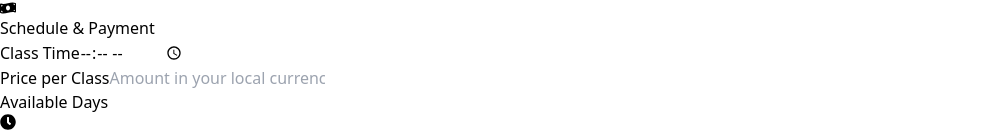
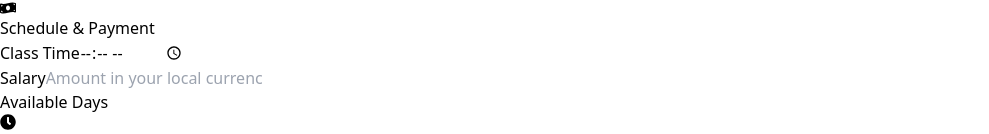
Before and after one commit to ZahinRakin/SolveSpace, a React (Vite) app: page /student/tuitionrequest in a window 1280 px wide. Shown: the part 812-946 px from the top of the page, without its empty margins (0-989 px from the left). Built offline with nearby package versions, Linux system fonts and the light colour scheme.

Commit message:
inside TuitionRequestPage fixed a bug.

```diff
--- a/src/pages/student/TuitionRequestPage.jsx
+++ b/src/pages/student/TuitionRequestPage.jsx
@@ -94,7 +94,7 @@ function TuitionRequestPage() {
       icon: <FaMoneyBillWave className="text-indigo-600" />,
       fields: [
         { label: "Class Time", name: "time", type: "time", placeholder: "" },
-        { label: "Price per Class", name: "price", type: "number", placeholder: "Amount in your local currency" },
+        { label: "Salary", name: "salary", type: "number", placeholder: "Amount in your local currency" },
       ]
     }
   ];
```
